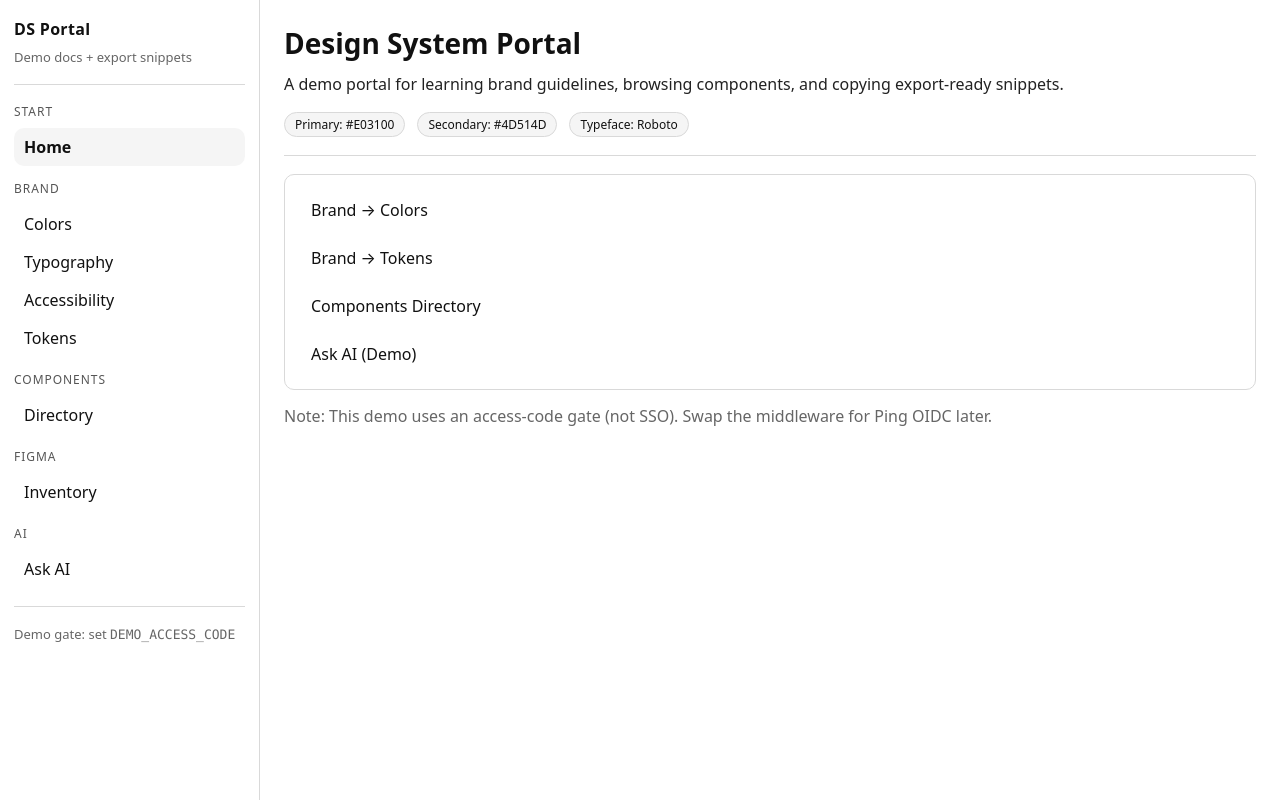
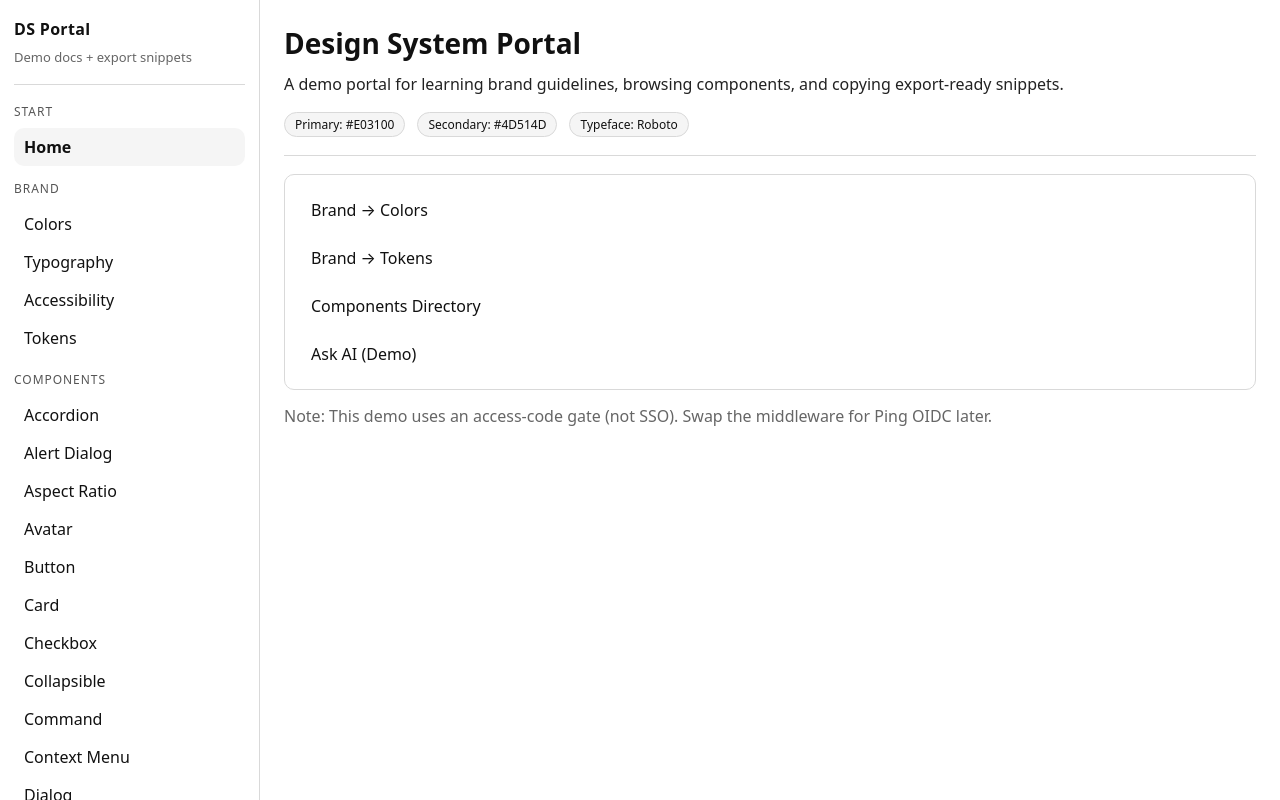
Before and after one commit to Mkiczek/dsdemo, a Next.js app in the folder westfield-ds-portal-figma-sync-fixed/: page / in a window 1280 px wide. Built offline with nearby package versions, Linux system fonts and the light colour scheme.

Commit message:
Integrate components catalog into site navigation

```diff
--- a/westfield-ds-portal-figma-sync-fixed/src/components/site-shell.tsx
+++ b/westfield-ds-portal-figma-sync-fixed/src/components/site-shell.tsx
@@ -2,6 +2,8 @@
 
 import Link from "next/link";
 import { usePathname } from "next/navigation";
+import { componentsCatalog } from "@/lib/catalog";
+
 
 const nav = [
   { group: "Start", items: [
@@ -14,8 +16,14 @@ const nav = [
     { href: "/brand/tokens", label: "Tokens" },
   ]},
   { group: "Components", items: [
-    { href: "/components", label: "Directory" },
-  ]},
+  ...componentsCatalog
+    .slice()
+    .sort((a, b) => a.name.localeCompare(b.name))
+    .map((c) => ({
+      href: `/components/${c.slug}`,
+      label: c.name,
+    })),
+]},
   { group: "Figma", items: [
     { href: "/figma/inventory", label: "Inventory" },
   ]},
```
